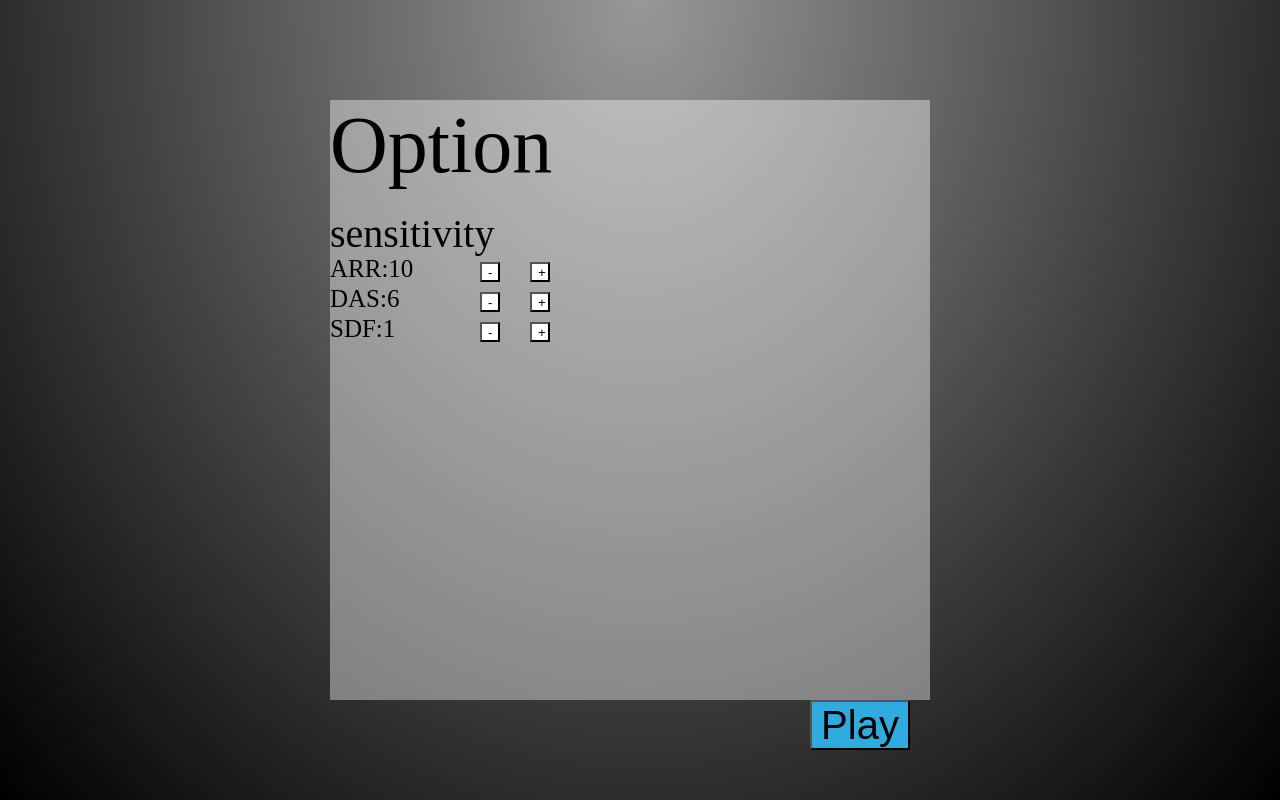
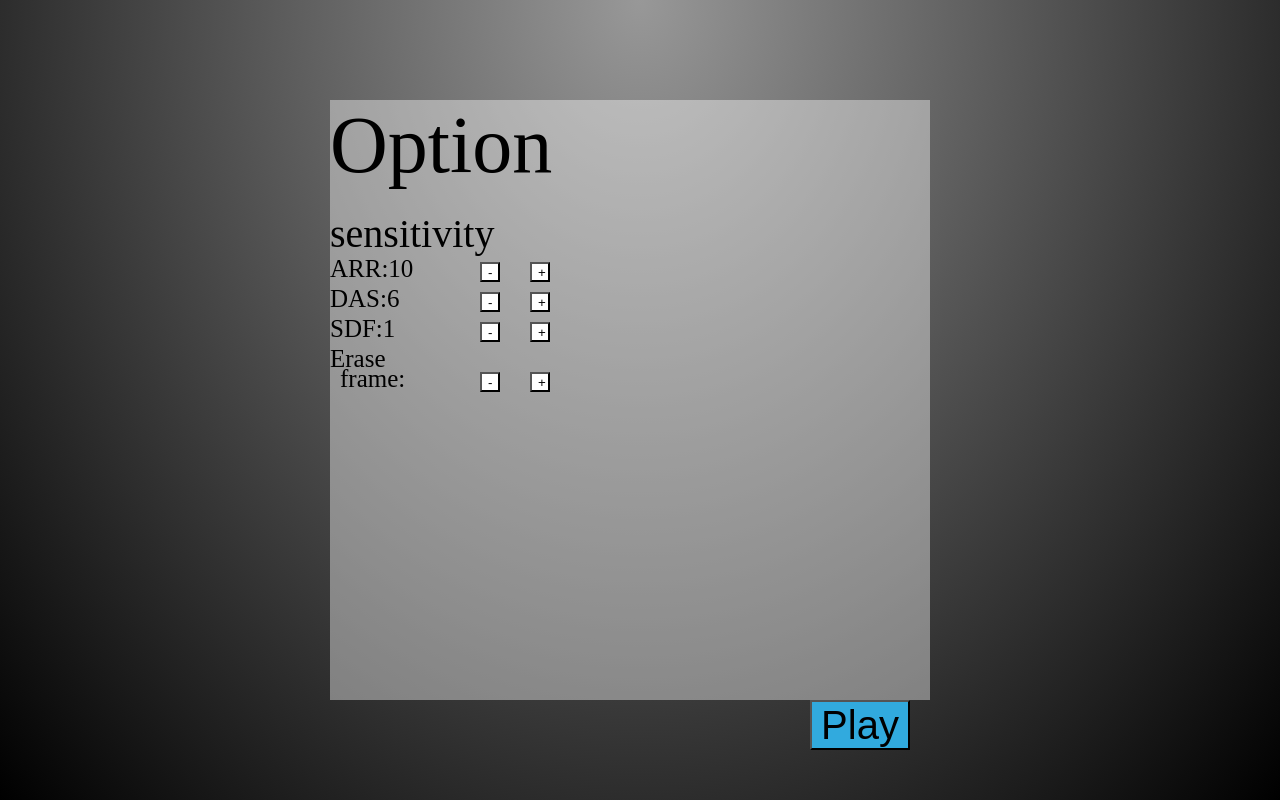
Before and after one commit to chitose1020/Tetris_nova, a plain HTML site: page index.html in a window 1280 px wide. Drawn offline with Linux system fonts and the light colour scheme.

Commit message:
Update index.html

```diff
--- a/index.html
+++ b/index.html
@@ -26,7 +26,11 @@
     <button id="das">+</button>
     <p3>SDF:<span id="SDF"></span></p3>
     <button id="sdf-">-</button>
-    <button id="sdf">+</buutton>
+    <button id="sdf">+</button>
+    <p4>Erase</p4>
+    <p5>frame:<span id="e_fspan"></span></p5>
+    <button id="e_f-">-</button>
+    <button id="e_f">+</button>
     </div>
     <button id="playbtn">Play</button>
     <script src="Tetris.js"></script>
```
